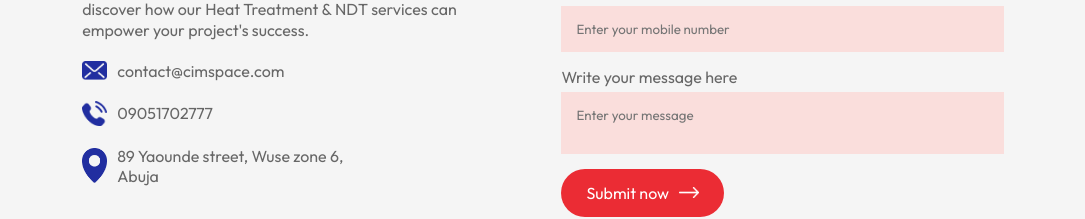
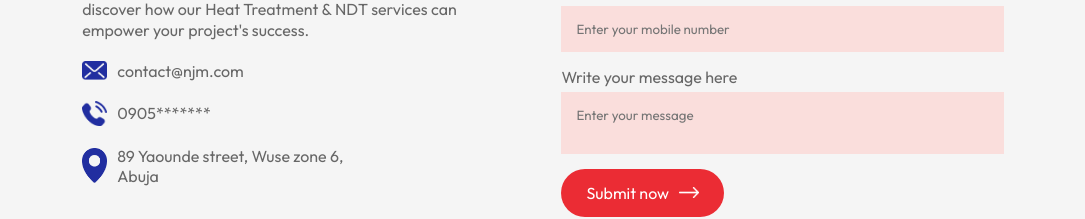
Before and after one commit to imchukwu/njm, a React (Vite) app: page / in a window 1280 px wide. Shown: the part 3418-3637 px from the top of the page, without its empty margins (97-1182 px from the left). Built offline with nearby package versions, Linux system fonts and the light colour scheme.

Commit message:
contact update

```diff
--- a/src/Components/Contact/Contact.jsx
+++ b/src/Components/Contact/Contact.jsx
@@ -46,11 +46,11 @@ const Contact = () => {
         <ul>
           <li>
             <img src={mail_icon} alt="" />
-            contact@cimspace.com
+            contact@njm.com
           </li>
           <li>
             <img src={phone_icon} alt="" />
-            09051702777
+            0905*******
           </li>
           <li>
             <img src={location_icon} alt="" />
```
